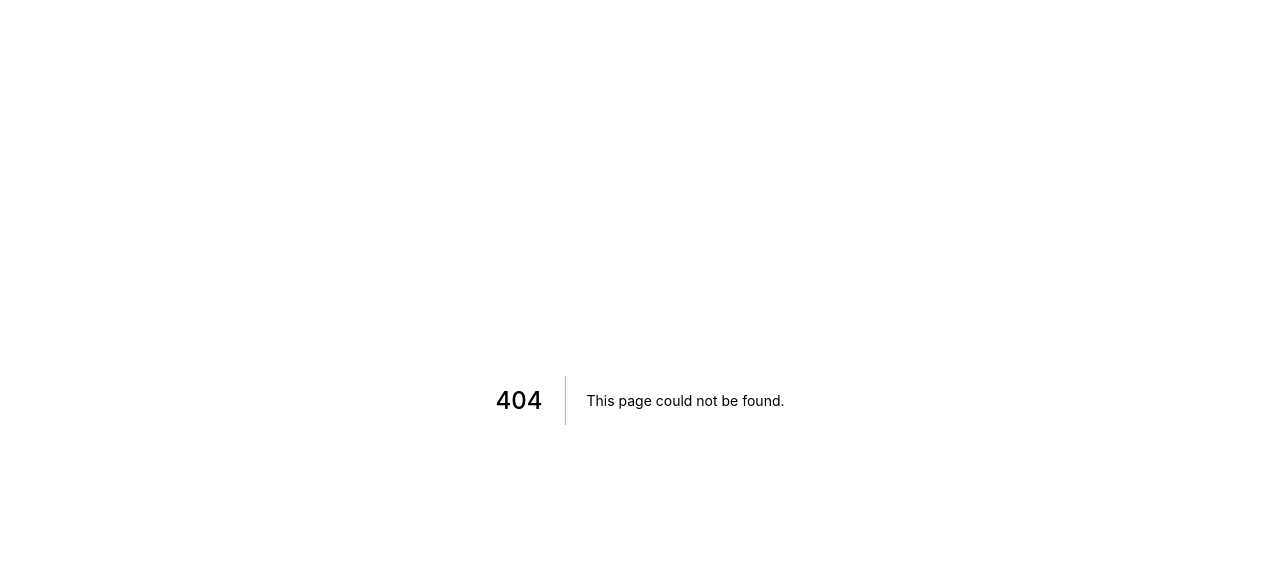
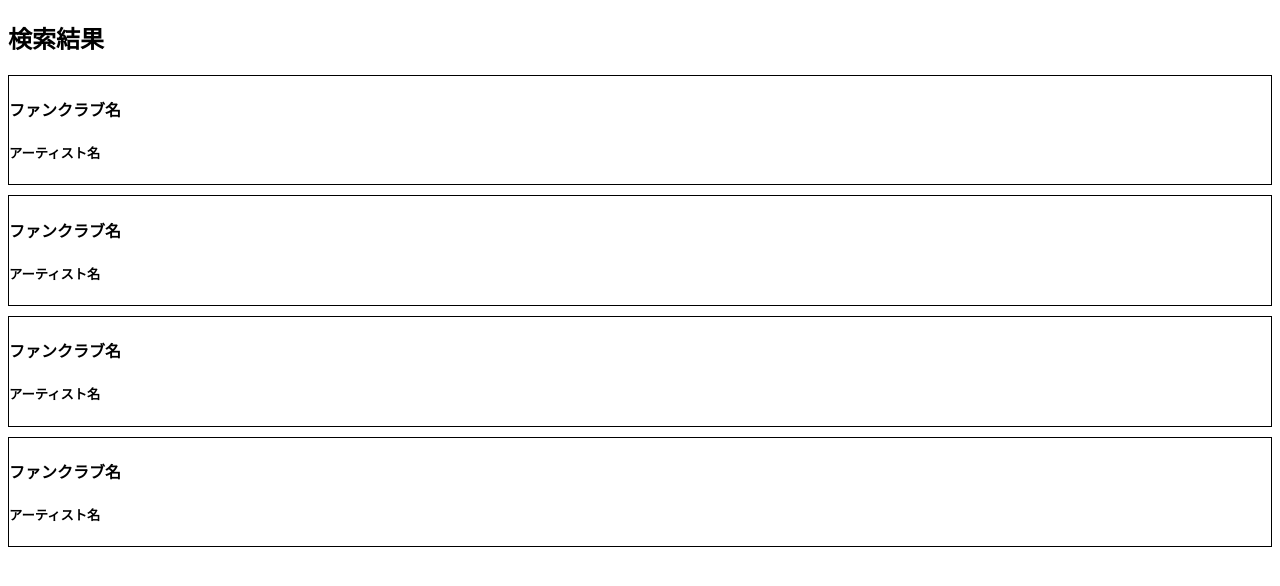
Before and after one commit to hirakumorishima02/pf-funclub, a Next.js app: page /SearchResult in a window 1280 px wide. Before the commit this address had no page. Shown: the top 586 px of the page. Built offline with nearby package versions, Linux system fonts and the light colour scheme.

Commit message:
Create Serch Result

```diff
--- /dev/null
+++ b/components/elements/FanPage.js
@@ -0,0 +1,14 @@
+const FanPage = () => (
+        <div className="fan-page">
+            <h4>ファンクラブ名</h4>
+            <h5>アーティスト名</h5>
+            <style jsx>{`
+                .fan-page {
+                    border: 1px solid black;
+                    margin-bottom: 10px;
+                }
+            `}</style>
+        </div>
+)
+
+export default FanPage;
--- /dev/null
+++ b/pages/SearchResult.js
@@ -0,0 +1,13 @@
+import FanPage from '../components/elements/FanPage';
+
+export default function SearchResult() {
+    return (
+        <div>
+            <h2>検索結果</h2>
+            <FanPage />
+            <FanPage />
+            <FanPage />
+            <FanPage />
+        </div>
+    );
+}
--- a/pages/index.js
+++ b/pages/index.js
@@ -4,4 +4,4 @@ const Index = () => (
     </div>
   );
 
-  export default Index;
+export default Index;
```
Also changed, not shown: 1 other file (tests, documents, lock files or other folders).
